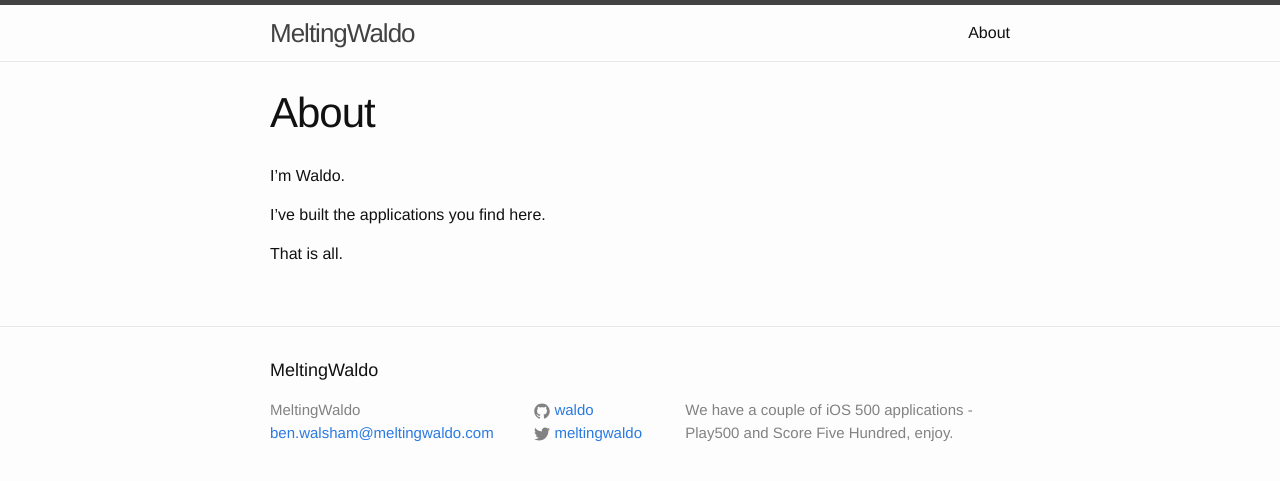
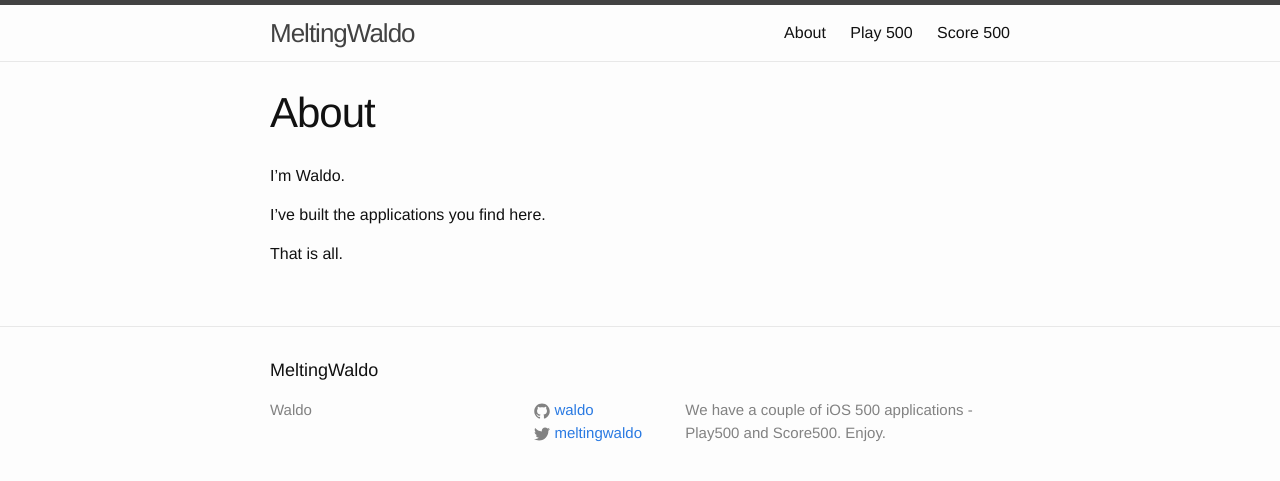
Before and after one commit to waldo/MeltingWaldo, a Jekyll site: the page built from about.md, in a window 1280 px wide. Shown: the top 481 px of the page. Built offline with Jekyll 4.4.1, drawn with Linux system fonts in a browser that asks for light colours.

Commit message:
Adds Play500 and Score500 apps

```diff
--- a/_config.yml
+++ b/_config.yml
@@ -1,8 +1,8 @@
 # Site settings
 title: MeltingWaldo
-email: ben.walsham@meltingwaldo.com
+owner: Waldo
 description: >
-  We have a couple of iOS 500 applications - Play500 and Score Five Hundred, enjoy.
+  We have a couple of iOS 500 applications - Play500 and Score500. Enjoy.
 baseurl: "" # the subpath of your site, e.g. /blog/
 url: "https://www.meltingwaldo.com" # the base hostname & protocol for your site
 twitter_username: meltingwaldo
--- a/_includes/footer.html
+++ b/_includes/footer.html
@@ -7,7 +7,7 @@
     <div class="footer-col-wrapper">
       <div class="footer-col  footer-col-1">
         <ul class="contact-list">
-          <li>{{ site.title }}</li>
+          <li>{{ site.owner }}</li>
           <li><a href="mailto:{{ site.email }}">{{ site.email }}</a></li>
         </ul>
       </div>
```
Also changed, not shown: _posts/2015-09-27-welcome-to-jekyll.markdown (deleted, +0 -25 lines), index.html (+6 -13 lines), play500.md (added, +22 -0 lines), score500.md (added, +18 -0 lines), README.md, images/play-500-landscape-bezel.png (added), images/score-500-portrait-bezel.png (added).
